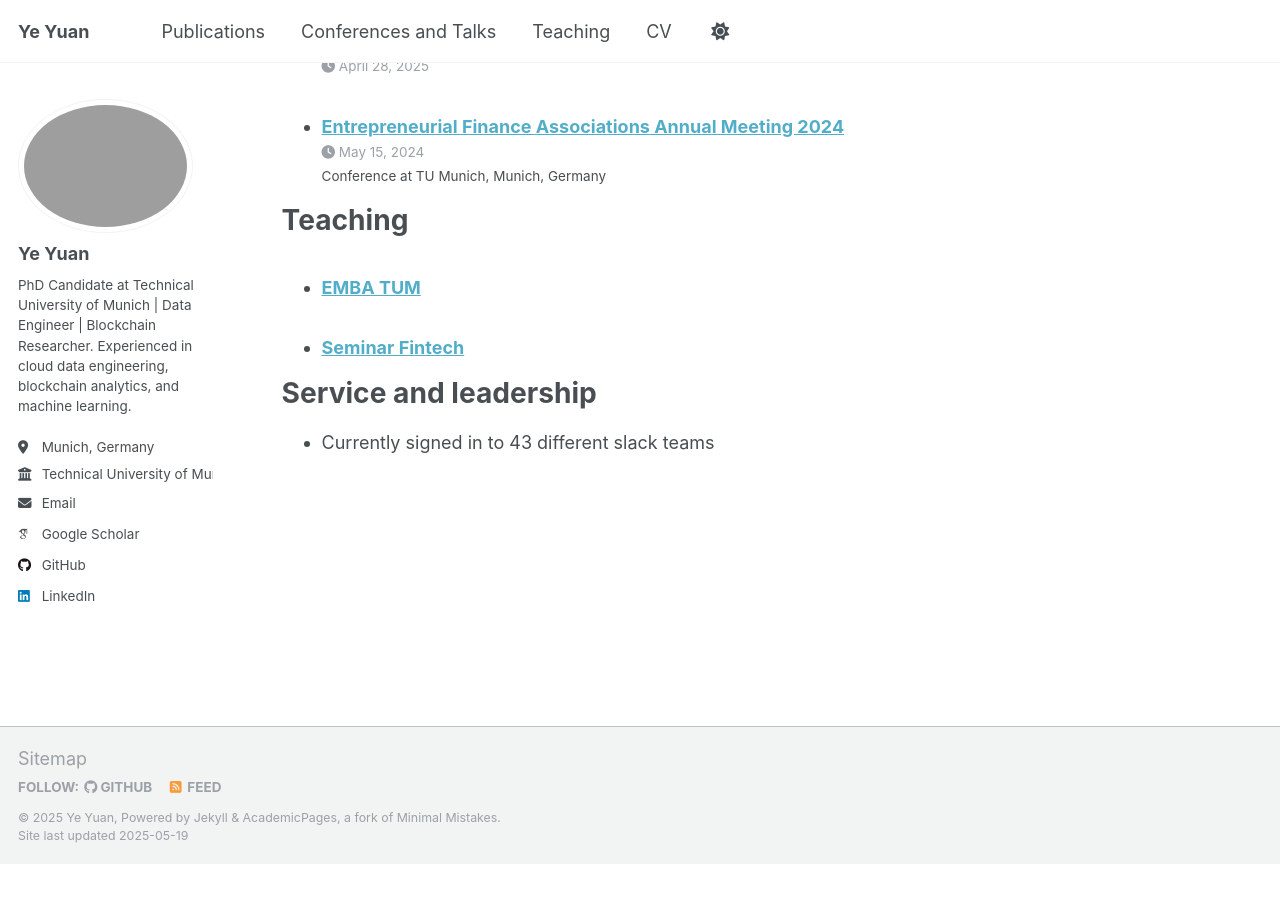
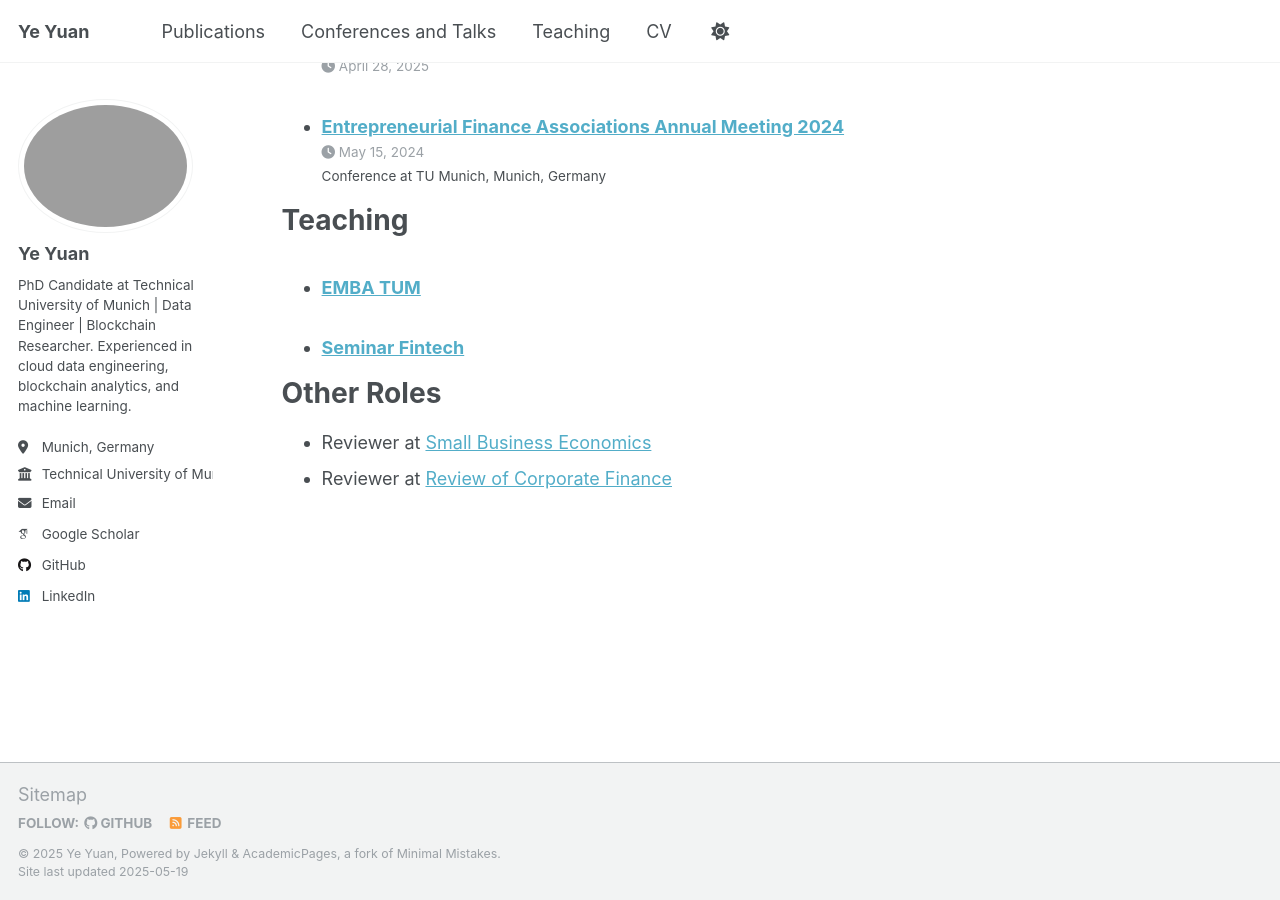
Before and after one commit to yuanye126/yuanye126.github.io, a Jekyll site: the page built from _pages/cv.md, in a window 1280 px wide and 900 px high, scrolled down 743 px. Built offline with Jekyll 4.4.1, drawn with Linux system fonts in a browser that asks for light colours; some web fonts are replaced; before the commit the page ends 1607 px from its top, so only the background shows below that.

Commit message:
Update cv.md

```diff
--- a/_pages/cv.md
+++ b/_pages/cv.md
@@ -44,6 +44,7 @@ Teaching
     {% include archive-single-cv.html %}
   {% endfor %}</ul>
 
-Service and leadership
+Other Roles
 ======
-* Currently signed in to 43 different slack teams
+* Reviewer at [Small Business Economics](https://link.springer.com/journal/11187)
+* Reviewer at [Review of Corporate Finance](https://www.nowpublishers.com/rcf)
```
